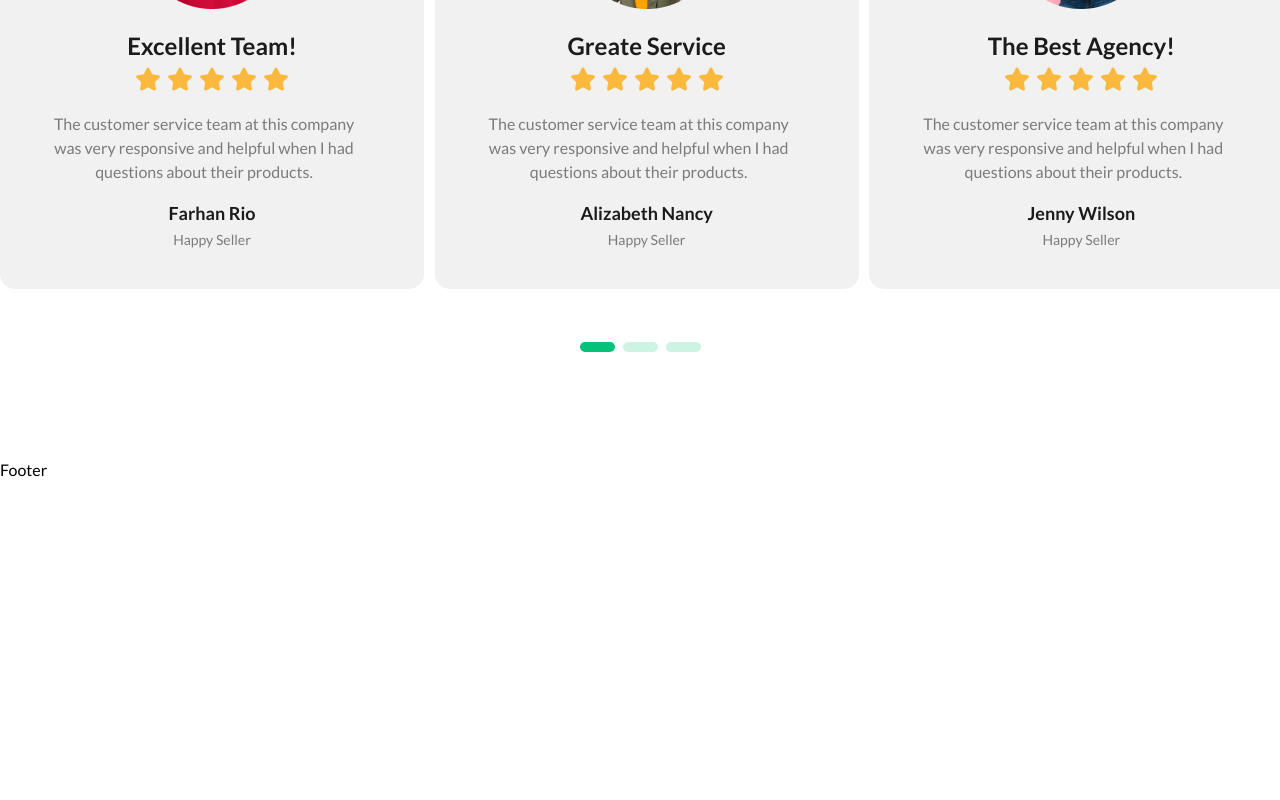
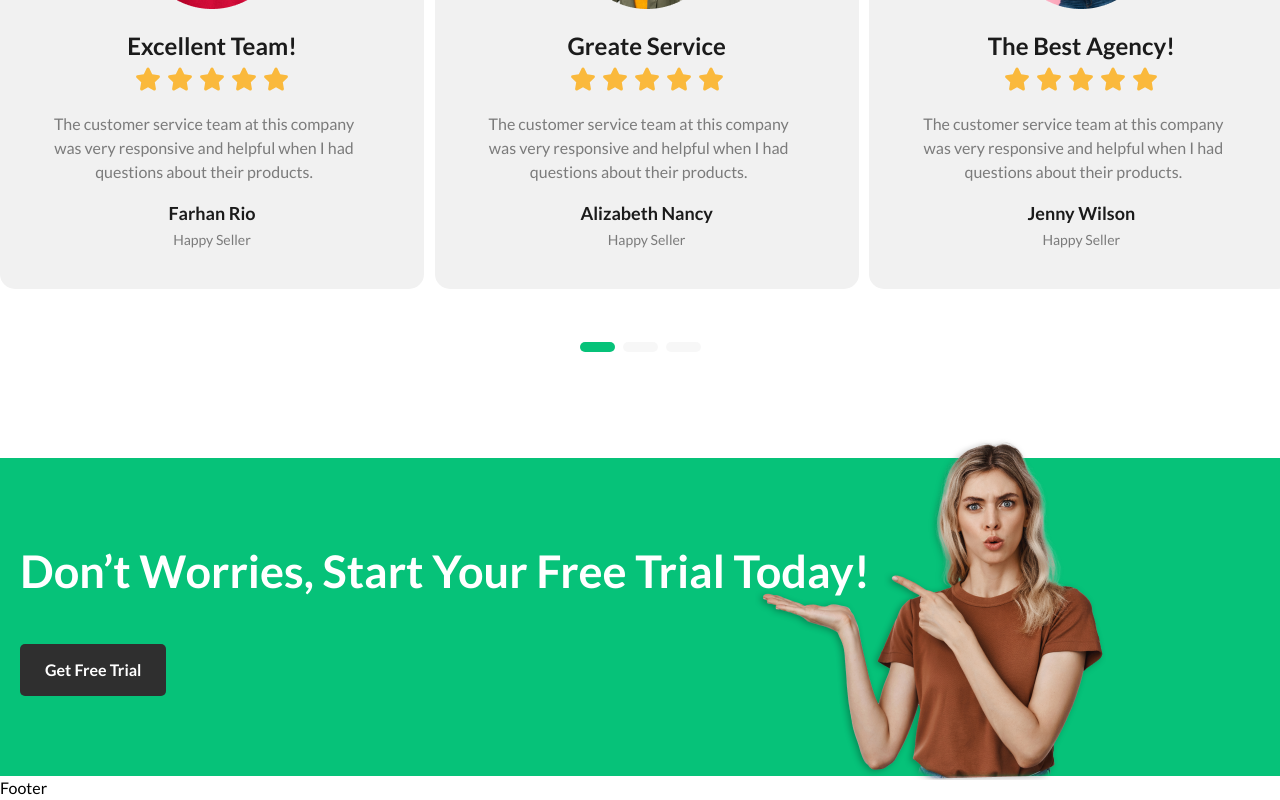
Before and after one commit to mdjaberdev/coreWave, a React (Vite) app: page / in a window 1280 px wide. Shown: the part 4440-5240 px from the top of the page. Before the commit the page ends 4922 px from the top, so only its background shows below. Built offline with nearby package versions, Linux system fonts and the light colour scheme.

Commit message:
feat: free_trial

```diff
--- /dev/null
+++ b/src/components/layouts/Free_trial.jsx
@@ -0,0 +1,31 @@
+import React from "react";
+import Button from "../common/Button";
+import Images from "../common/Images";
+import freeModel from "/src/assets/freeTrialModel.png";
+import Container from "../common/Container";
+
+const Free_trial = () => {
+  return (
+    <div className=" ">
+      <div className="bg-primary pl-5 py-[80px] relative">
+        <Container>
+          <div className="">
+            <h3 className="text-white text-[45px] font-semibold font-lato capitalize">
+              Don’t worries, start your free trial today!
+            </h3>
+            <Button
+              btnTxt={"Get Free Trial"}
+              className={"!bg-[#2F2F2F] mt-[38px]"}
+            />
+            <Images
+              imgSrc={freeModel}
+              className={"absolute -bottom-1 right-[170px]"}
+            />
+          </div>
+        </Container>
+      </div>
+    </div>
+  );
+};
+
+export default Free_trial;
--- a/src/components/pages/Home.jsx
+++ b/src/components/pages/Home.jsx
@@ -5,6 +5,7 @@ import Weoffer_variety from '../layouts/Weoffer_variety'
 import Ourproject from '../layouts/Ourproject'
 import Top_Service from '../layouts/Top_Service'
 import Our_clientsaying from '../layouts/Our_clientsaying'
+import Free_trial from '../layouts/Free_trial'
 
 const Home = () => {
   return (
@@ -15,6 +16,7 @@ const Home = () => {
       <Ourproject/>
       <Top_Service/>
       <Our_clientsaying/>
+      <Free_trial/>
     </div>
   )
 }
--- a/src/index.css
+++ b/src/index.css
@@ -5,15 +5,17 @@
   --color-primary: #06C279
 }
 
-.swiper-pagination-bullet {
-  top: 100px !important;
-  background: #06C279 !important;
-  height: 10px !important;
-  width: 35px !important;
-  border-radius: 50px !important;
-}
 .swiper-pagination {
   bottom: 0px !important;
   position: relative !important;
   margin-top: 45px !important;
 }
+.swiper-pagination-bullet {
+  background: #D7D7D7 !important;
+  height: 10px !important;
+  width: 35px !important;
+  border-radius: 50px !important;
+}
+.swiper-pagination-bullet-active {
+  background: #06C279 !important;
+}
```
Also changed, not shown: src/assets/freeTrialModel.png (added).
